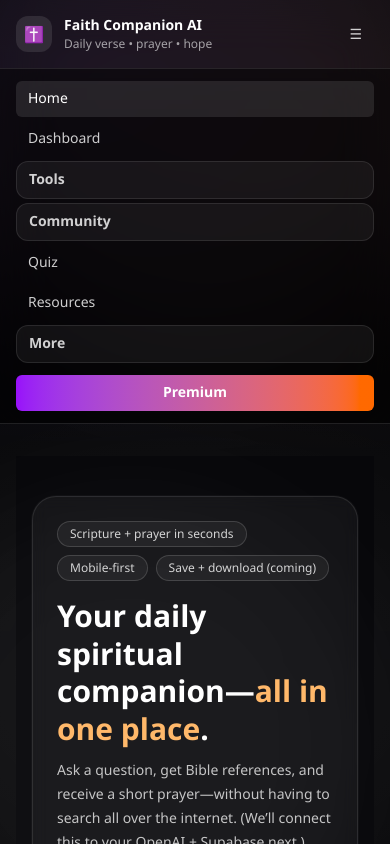
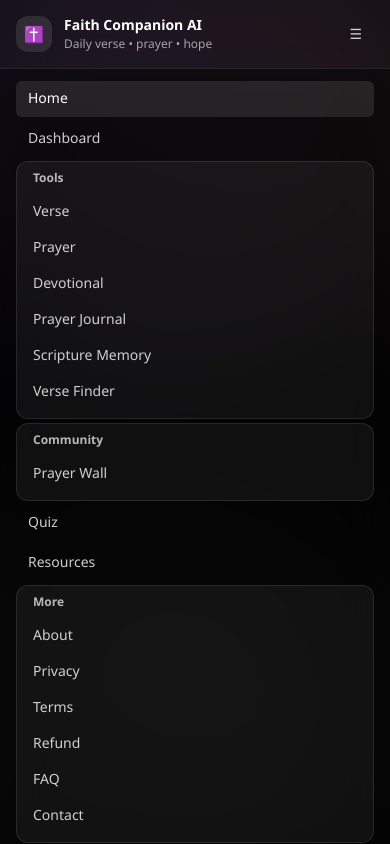
Before and after one commit to Tunjilor/faithcompanionai, a Next.js app: page / in a window 390 px wide. Both pictures are taken after a click on the button "Open menu". Shown: the top 844 px of the page. Built offline with nearby package versions, Linux system fonts and the light colour scheme.

Commit message:
Update Navbar.tsx

```diff
--- a/src/components/Navbar.tsx
+++ b/src/components/Navbar.tsx
@@ -45,15 +45,12 @@ const NAV: NavItem[] = [
     type: "menu",
     label: "More",
     items: [
-      { label: "Christian Living", href: "/resources/christian-living" },
-      { label: "Favorites", href: "/resources/favorites" },
       { label: "About", href: "/about" },
       { label: "Privacy", href: "/privacy" },
       { label: "Terms", href: "/terms" },
       { label: "Refund", href: "/refund" },
       { label: "FAQ", href: "/faq" },
       { label: "Contact", href: "/contact" },
-      // Wrapped removed ✅
     ],
   },
 ];
@@ -173,7 +170,6 @@ export default function Navbar() {
   const pathname = usePathname();
   const [mobileOpen, setMobileOpen] = useState(false);
 
-  // close on route change
   useEffect(() => {
     setMobileOpen(false);
   }, [pathname]);
@@ -224,7 +220,7 @@ export default function Navbar() {
             })}
           </nav>
 
-          {/* Premium CTA */}
+          {/* Premium button */}
           <Link
             href="/pricing"
             className="hidden rounded-md bg-gradient-to-r from-purple-600 to-orange-500 px-3 py-2 text-sm font-semibold text-white hover:opacity-95 md:inline-flex"
@@ -232,7 +228,7 @@ export default function Navbar() {
             Premium
           </Link>
 
-          {/* Mobile menu button */}
+          {/* Mobile button */}
           <button
             type="button"
             className="inline-flex items-center justify-center rounded-md px-3 py-2 text-sm font-medium text-white/80 hover:text-white hover:bg-white/10 md:hidden"
@@ -252,25 +248,25 @@ export default function Navbar() {
               {NAV.map((item) => {
                 if (item.type === "menu") {
                   return (
-                    <details
+                    <div
                       key={item.label}
-                      className="rounded-xl border border-white/10 bg-white/5"
+                      className="rounded-xl border border-white/10 bg-white/5 p-2"
                     >
-                      <summary className="cursor-pointer list-none px-3 py-2 text-sm font-semibold text-white/80 hover:text-white">
+                      <div className="px-2 pb-2 text-xs font-semibold text-white/70">
                         {item.label}
-                      </summary>
-                      <div className="flex flex-col gap-1 px-2 pb-2">
+                      </div>
+                      <div className="flex flex-col">
                         {item.items.map((it) => (
                           <Link
                             key={it.href}
                             href={it.href}
-                            className="rounded-md px-2 py-2 text-sm text-white/70 hover:bg-white/10 hover:text-white"
+                            className="rounded-md px-2 py-2 text-sm text-white/80 hover:bg-white/10 hover:text-white"
                           >
                             {it.label}
                           </Link>
                         ))}
                       </div>
-                    </details>
+                    </div>
                   );
                 }
 
```
